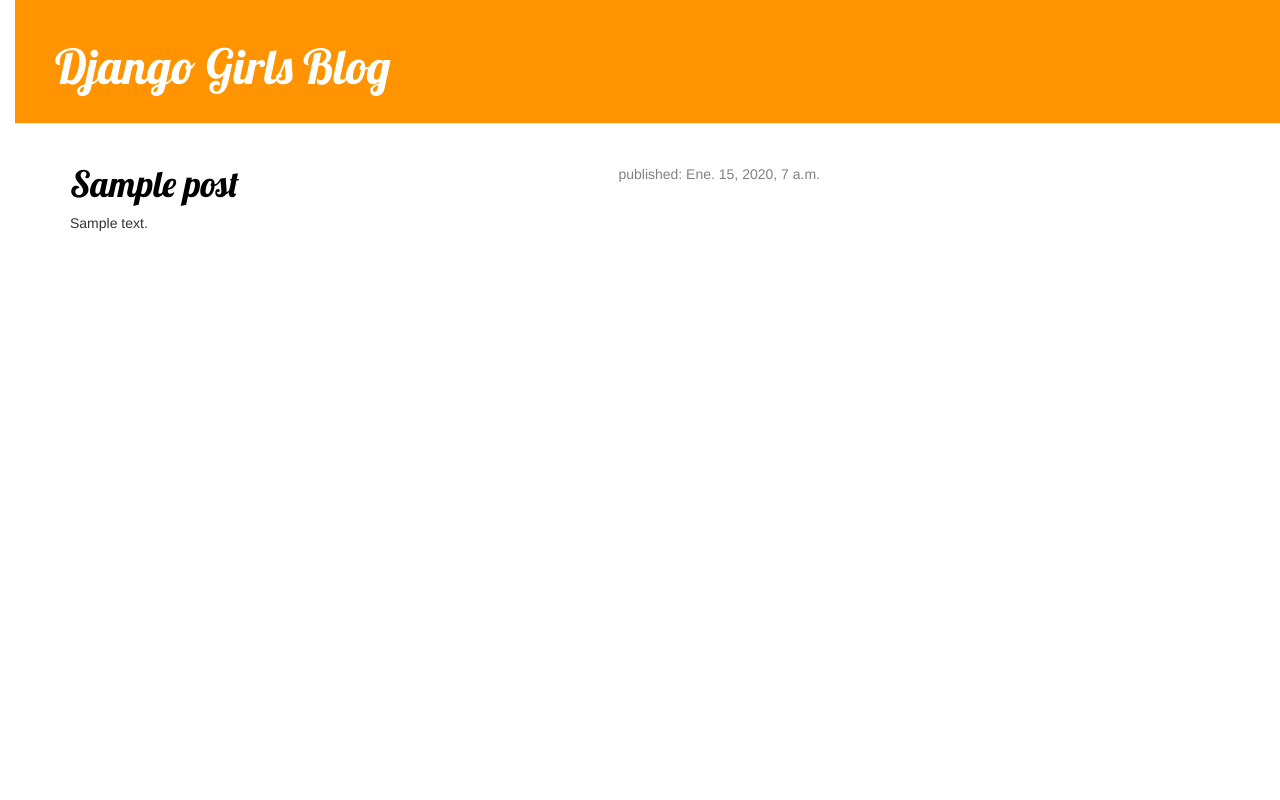
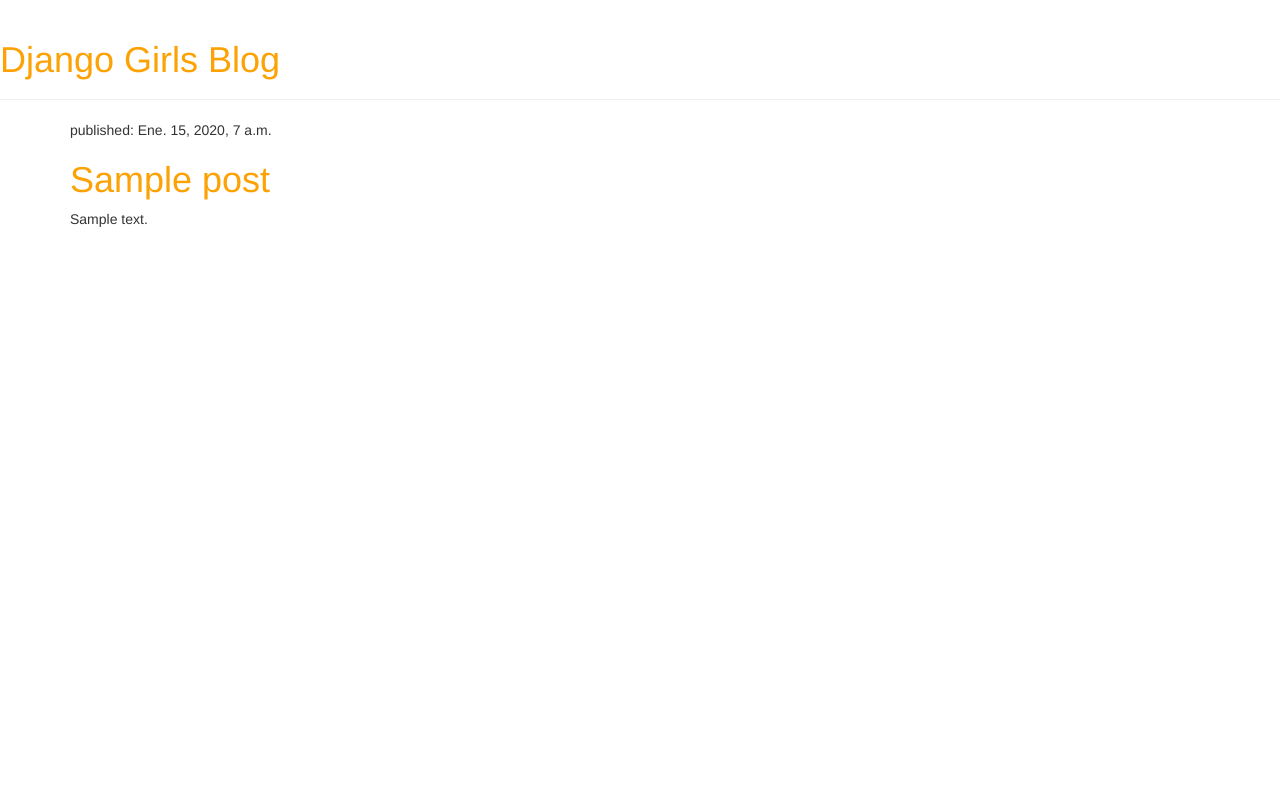
Before and after one commit to Alerzi88/Cebollita_sub_campeon_004D_2018, a Django app: template blog/templates/blog/post_list.html in a window 1280 px wide. Run offline with Django 3.2, Linux system fonts and the light colour scheme; the template is opened without the code that fills it: values that come from a table or form of the project are taken from there, others are empty; tables that the repository leaves empty hold one stand-in row (values such as "Sample post"); some libraries are stand-ins or nearby versions.

Commit message:
Modifico css

```diff
--- a/blog/static/css/blog.css
+++ b/blog/static/css/blog.css
@@ -1,54 +1,3 @@
 h1 a {
     color: #FCA205;
-    font-family: 'Lobster';
 }
-body {
-    padding-left: 15px;
-}
-.page-header {
-    background-color: #ff9400;
-    margin-top: 0;
-    padding: 20px 20px 20px 40px;
-}
-
-.page-header h1, .page-header h1 a, .page-header h1 a:visited, .page-header h1 a:active {
-    color: #ffffff;
-    font-size: 36pt;
-    text-decoration: none;
-}
-
-.content {
-    margin-left: 40px;
-}
-
-h1, h2, h3, h4 {
-    font-family: 'Lobster', cursive;
-}
-
-.date {
-    float: right;
-    color: #828282;
-}
-
-.save {
-    float: right;
-}
-
-.post-form textarea, .post-form input {
-    width: 100%;
-}
-
-.top-menu, .top-menu:hover, .top-menu:visited {
-    color: #ffffff;
-    float: right;
-    font-size: 26pt;
-    margin-right: 20px;
-}
-
-.post {
-    margin-bottom: 70px;
-}
-
-.post h1 a, .post h1 a:visited {
-    color: #000000;
-}
--- a/blog/templates/blog/post_list.html
+++ b/blog/templates/blog/post_list.html
@@ -1,7 +1,7 @@
 {% extends 'blog/base.html' %}
+{% load static %}
 <html>
     <head>
-        {% load static %}
         <title>Django Girls blog</title>
         <link rel="stylesheet" href="//maxcdn.bootstrapcdn.com/bootstrap/3.2.0/css/bootstrap.min.css">
         <link rel="stylesheet" href="//maxcdn.bootstrapcdn.com/bootstrap/3.2.0/css/bootstrap-theme.min.css">
```
